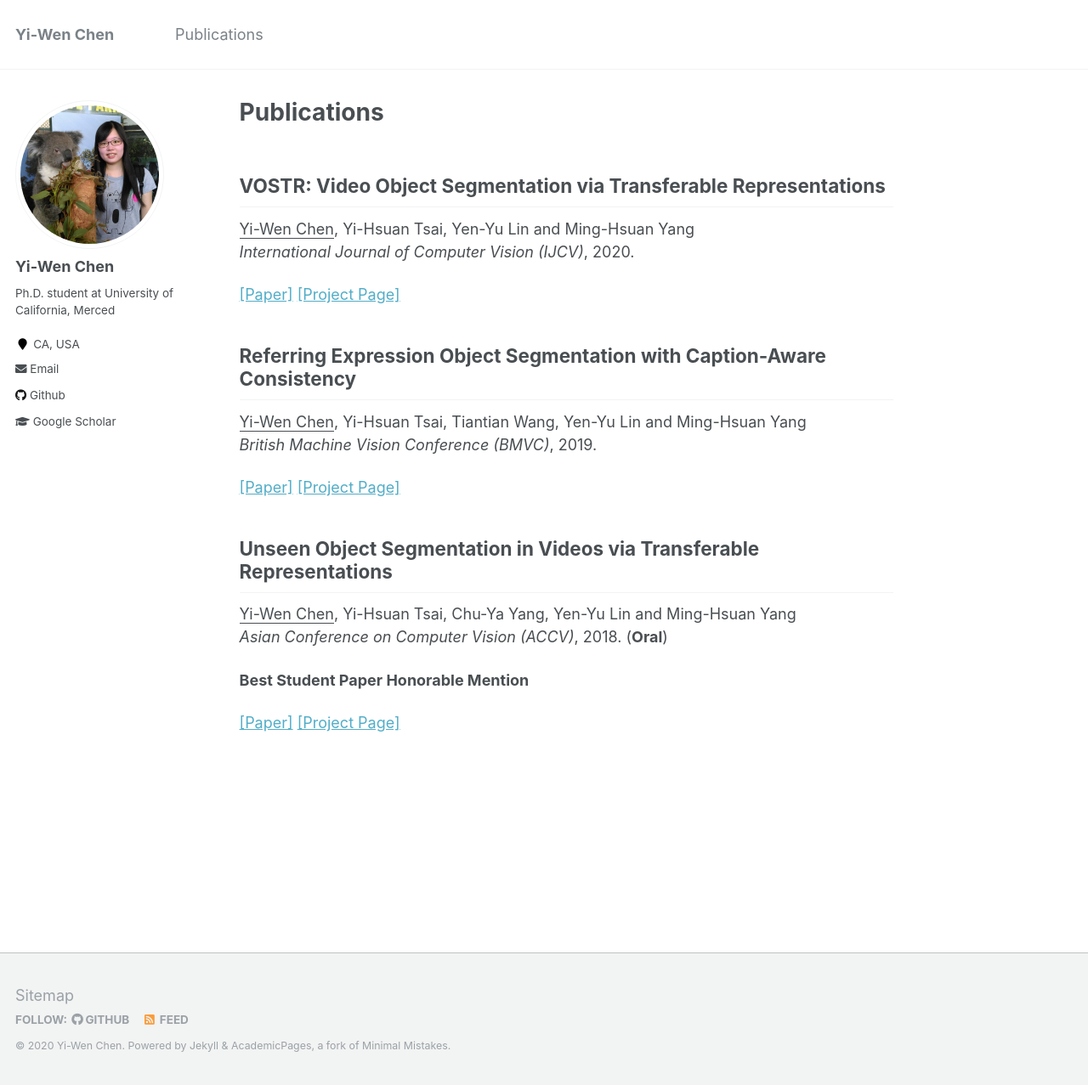
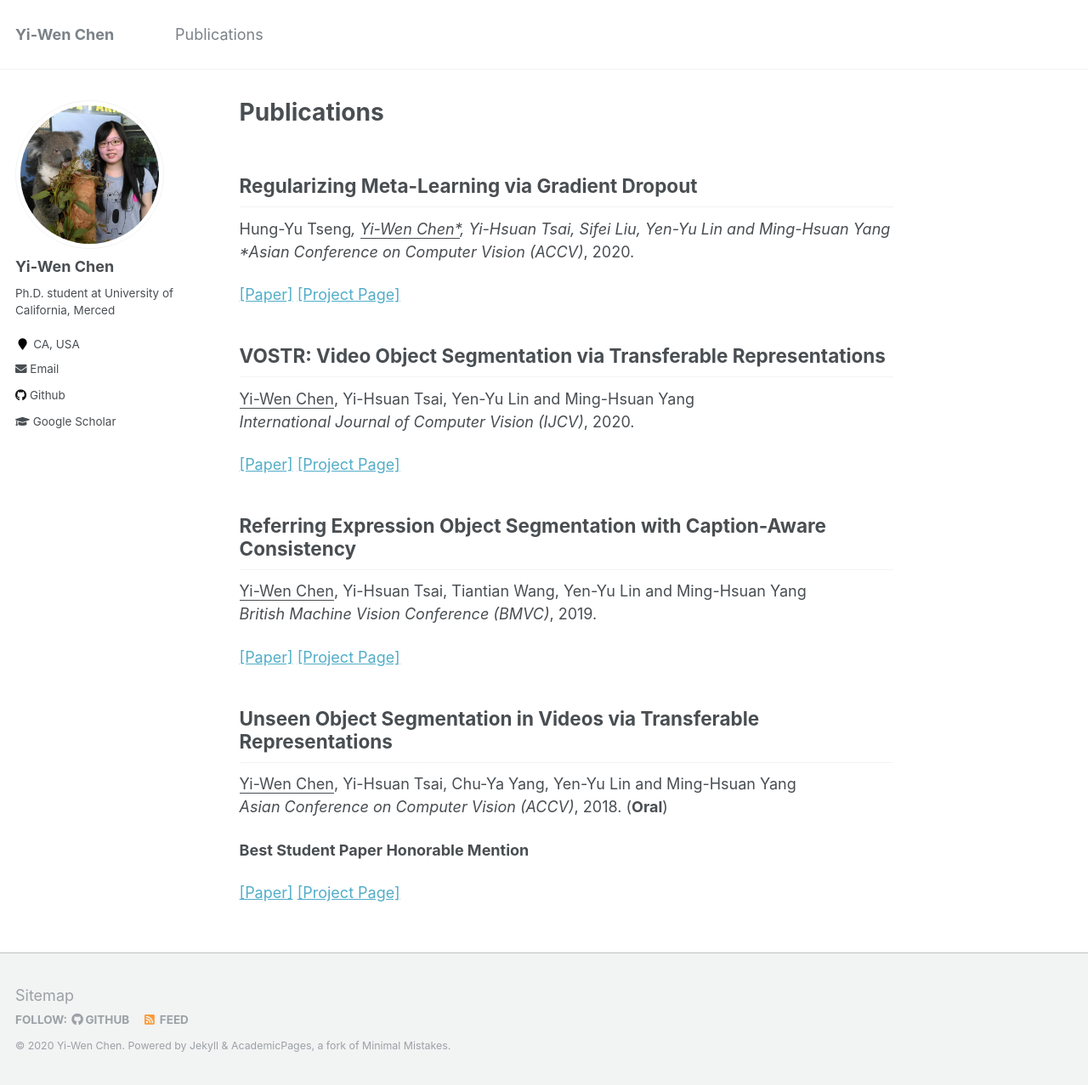
Before and after one commit to wenz116/wenz116.github.io, a Jekyll site: the page built from _pages/publications.md, in a window 1280 px wide and 1277 px high. Shown: the whole window at 85% size. Built offline with Jekyll 4.4.1, drawn with Linux system fonts in a browser that asks for light colours.

Commit message:
update CV and publications

```diff
--- a/_pages/publications.md
+++ b/_pages/publications.md
@@ -3,6 +3,13 @@ permalink: /publications/
 title: "Publications"
 author_profile: true
 ---
+
+## Regularizing Meta-Learning via Gradient Dropout
+Hung-Yu Tseng*, <ins>Yi-Wen Chen*</ins>, Yi-Hsuan Tsai, Sifei Liu, Yen-Yu Lin and Ming-Hsuan Yang <br />
+*Asian Conference on Computer Vision (ACCV)*, 2020.
+
+[[Paper]](https://arxiv.org/abs/2004.05859)
+[[Project Page]](https://github.com/hytseng0509/DropGrad)
 
 ## VOSTR: Video Object Segmentation via Transferable Representations
 <ins>Yi-Wen Chen</ins>, Yi-Hsuan Tsai, Yen-Yu Lin and Ming-Hsuan Yang <br />
```
Also changed, not shown: 1 other file.
